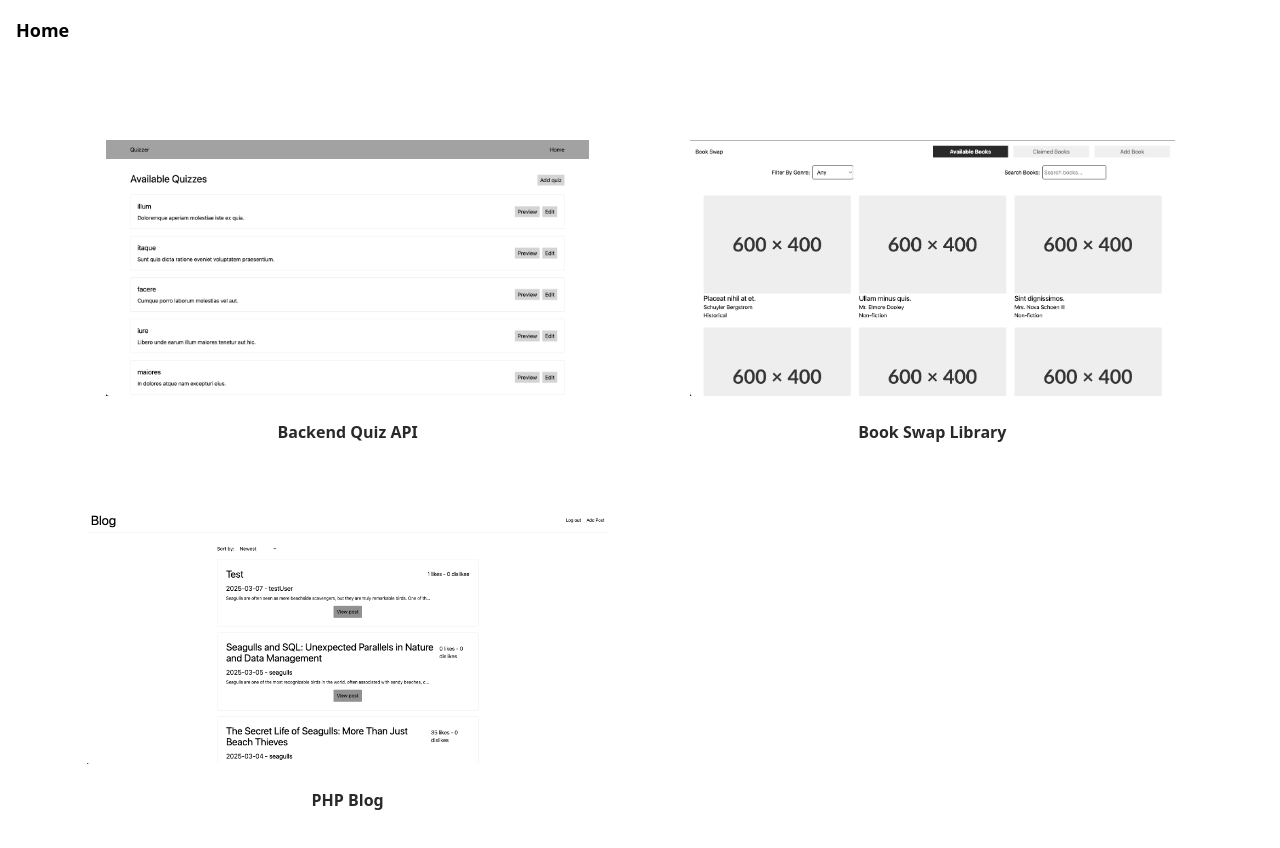
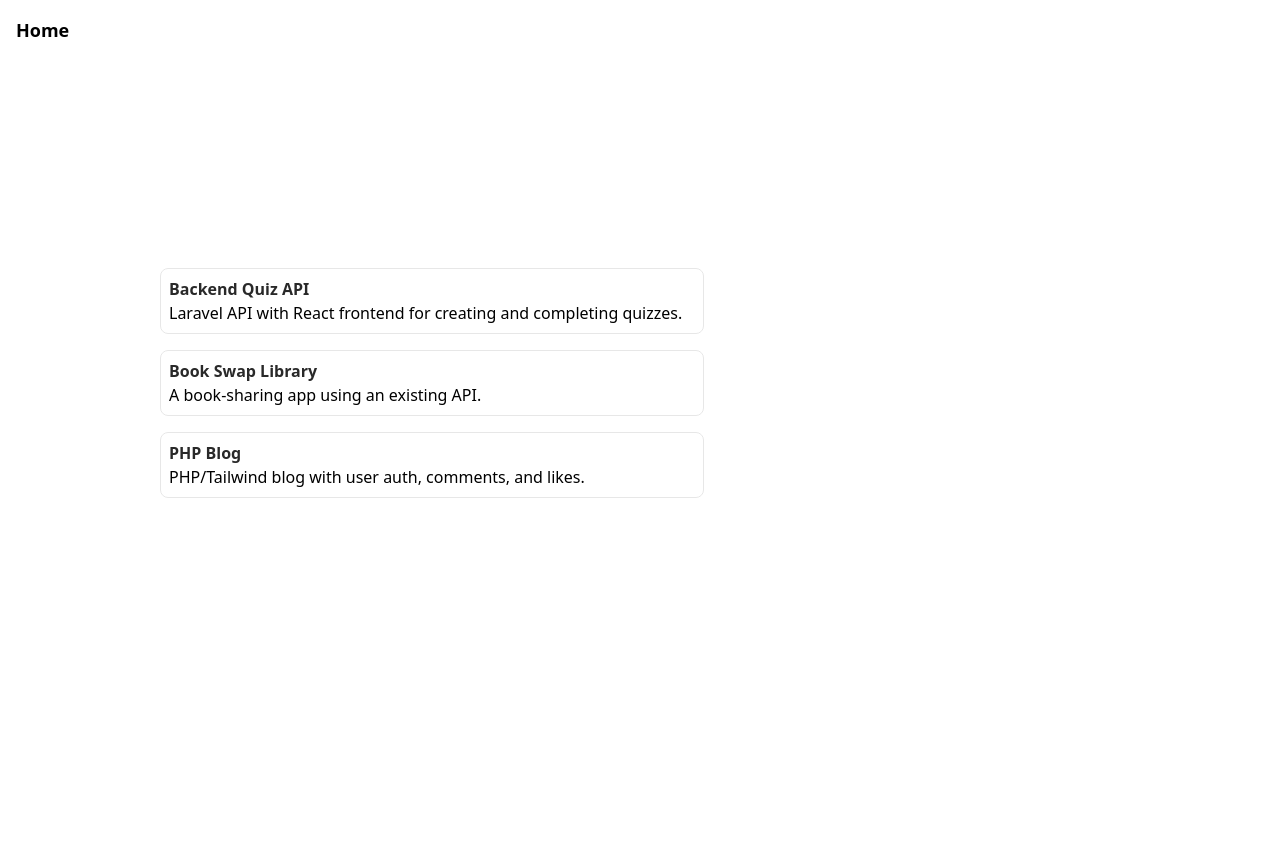
Before and after one commit to jlesliegit/react-portfolio, a React (Vite) app: page /projects in a window 1280 px wide. Shown: the top 848 px of the page. After the commit the page ends 800 px from the top, so only its background shows below. Built offline with nearby package versions, Linux system fonts and the light colour scheme.

Commit message:
Restyled all projects page

```diff
--- a/public/projects.json
+++ b/public/projects.json
@@ -4,6 +4,7 @@
       "id": "1",
       "title": "Backend Quiz API",
       "description": "A RESTful API built in Laravel which works in tandem with a React frontend. The application allows users to create, edit, and delete quizzes along with their associated questions and answers. Users can also calculate results based on the user’s responses.",
+      "snippet" : "Laravel API with React frontend for creating and completing quizzes.",
       "image": "/assets/quiz-frontend.png",
       "alt": "",
       "link": "https://github.com/iO-Academy/2025-jan-sde-quiz-laravants",
@@ -19,6 +20,7 @@
       "id": "2",
       "title": "Book Swap Library",
       "description": "As a team of 6 we collaborated using agile methodologies to work with an already existing API to implement a number of features including displaying books, adding new book entries, adding reviews for books and the ability to claim and return books.",
+      "snippet" : "A book-sharing app using an existing API.",
       "image": "/assets/bookswap.png",
       "alt": "",
       "link": "https://github.com/iO-Academy/2025-jan-htmelephant-bookswap-fe",
@@ -33,6 +35,7 @@
       "id": "3",
       "title": "PHP Blog",
       "description": "A PHP application styled with Tailwind CSS to display blog posts retrieved from a MySQL database. Included user authentication and validation to allow interaction with blog posts. Users have functionality to add, blogs, leave comments and like or dislike posts. All information tracked in the Database and shown on front end.",
+      "snippet" : "PHP/Tailwind blog with user auth, comments, and likes.",
       "image": "/assets/phpBlog.png",
       "alt": "",
       "link": "https://github.com/iO-Academy/2025-jan-sde-blog-sql-seagulls",
--- a/src/atoms/SingleProjectBox.jsx
+++ b/src/atoms/SingleProjectBox.jsx
@@ -1,19 +1,19 @@
 import { useState } from "react";
 
-export default function SingleProjectBox({ id, title, image }) {
+export default function SingleProjectBox({ id, title, snippet }) {
     const [isHovered, setIsHovered] = useState(false);
 
     return (
         <div
-            className={`flex flex-col text-center justify-center items-center cursor-pointer rounded-lg transition-all duration-300 ${
+            className={`flex flex-col text-left cursor-pointer rounded-lg border border-gray-200 p-2 transition-all duration-300 ${
                 isHovered ? "grayscale-0 drop-shadow-md" : "grayscale"
             }`}
             onMouseEnter={() => setIsHovered(true)}
             onMouseLeave={() => setIsHovered(false)}
         >
             <a href={`/projects/${id}`}>
-                <img src={image} alt={title} className="w-fit h-64 mb-6" />
                 <p className={'text-[#7600dc] font-bold'}>{title}</p>
+                <p>{snippet}</p>
             </a>
         </div>
     );
--- a/src/atoms/Technologies.jsx
+++ b/src/atoms/Technologies.jsx
@@ -2,7 +2,7 @@ export default function Technologies({ name }) {
 
     return (
         <div className={'flex text-center gap-1'}>
-        <p className={'inline-block whitespace-nowrap w-fit px-3 py-1 bg-gray-100 text-sm text-gray-800 rounded-lg shadow-sm hover:bg-blue-100 transition'}>{name}</p>
+        <p className={'inline-block whitespace-nowrap w-fit px-3 py-1 bg-gray-100 text-sm text-gray-800 rounded-lg shadow-sm'}>{name}</p>
         </div>
     );
 }
--- a/src/components/Projects.jsx
+++ b/src/components/Projects.jsx
@@ -14,14 +14,13 @@ export default function Projects() {
     return (
         <>
             <Nav link={'/'} destination={'Home'} />
-        <div className="flex justify-center px-6 mb-10">
-            <div className="grid gap-16 mt-20 md:grid-cols-2 sm:grid-cols-1">
+        <div className="grid grid-cols-1 sm:grid-cols-2 sm:px-10 sm:items-start">
+            <div className="flex flex-col text-left gap-4 px-4 mb-10 sm:max-w-screen-md sm:w-full sm:ml-20 sm:pl-10 pt-52 max-sm:px-8">
                 {projects.map((project) => (
                     <SingleProjectBox
                         key={project.id}
                         title={project.title}
-                        image={project.image}
-                        alt={project.alt}
+                        snippet={project.snippet}
                         id={project.id}
                     />
                 ))}
```
